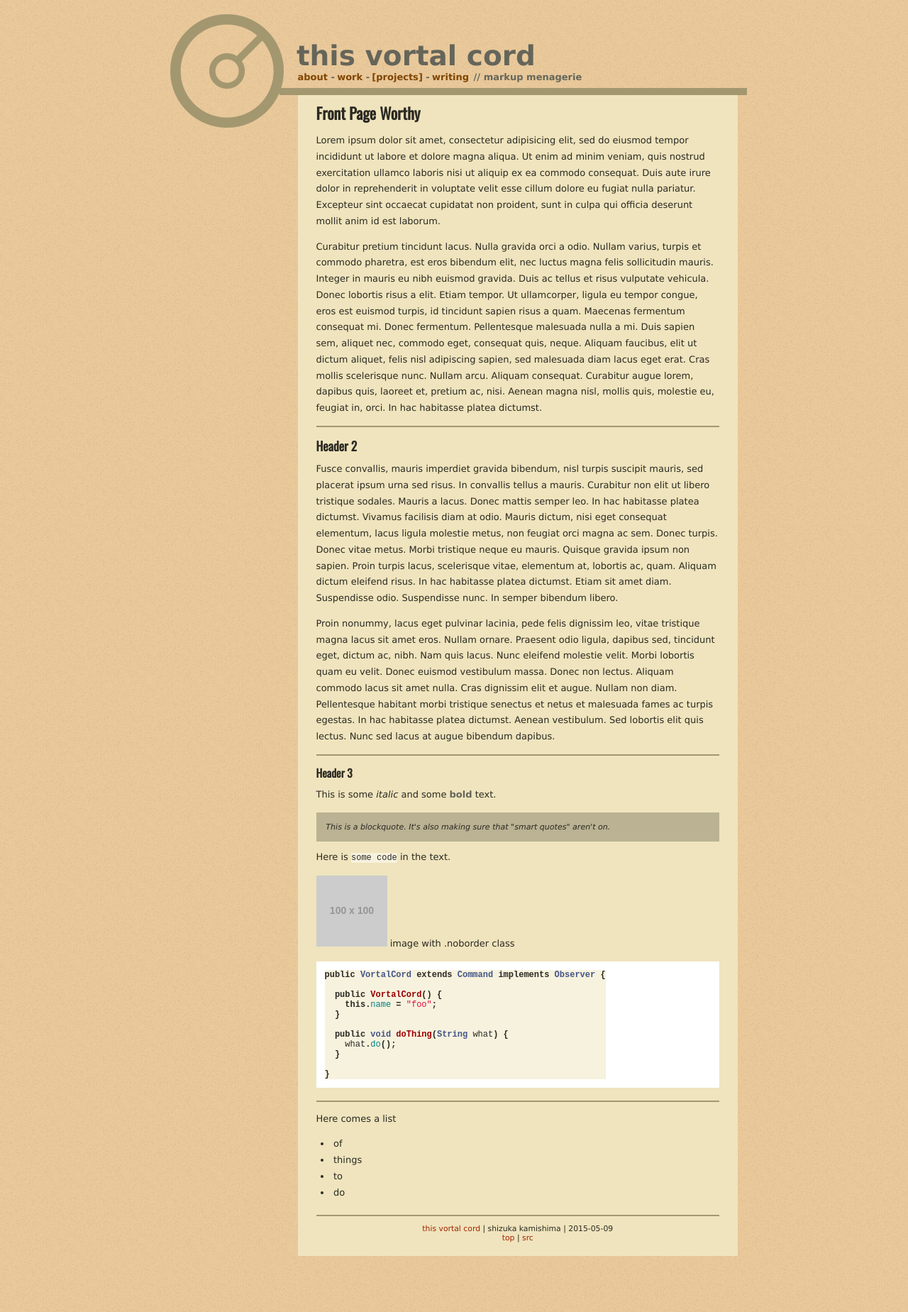
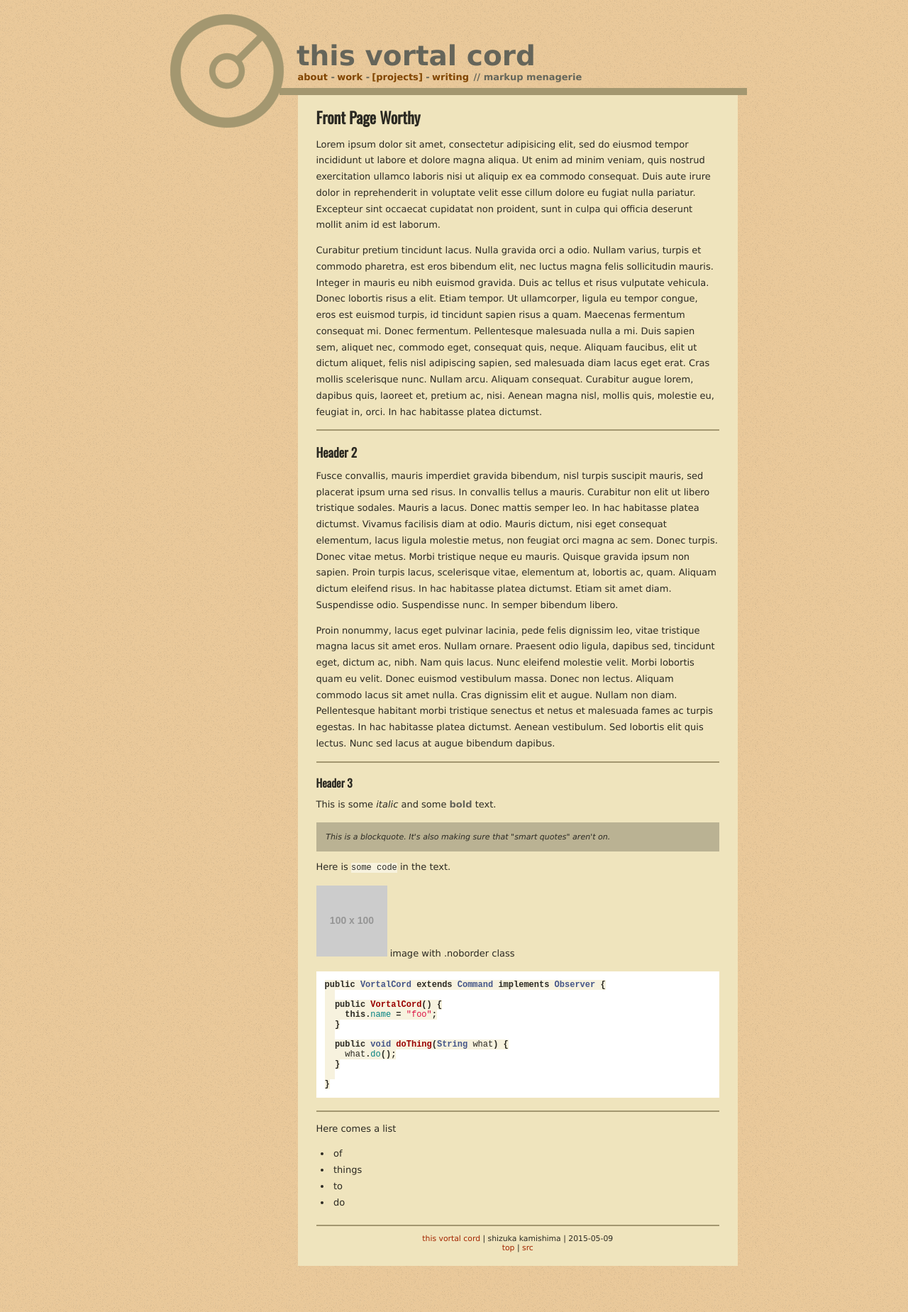
Before and after one commit to shizuka/shizuka.github.io, a Jekyll site: the page built from projects/markup.md, in a window 1280 px wide. Shown: the whole page at 71% size. Built offline with Jekyll 4.4.1, drawn with Linux system fonts in a browser that asks for light colours; some web fonts are replaced.

Commit message:
fixed blockquote/pre
display:flex is not it, overflow-x:hidden is

```diff
--- a/assets/css/main.css
+++ b/assets/css/main.css
@@ -201,6 +201,16 @@
   font-size: 1.2em;
 }
 
+h1[id]:before,
+h2[id]:before,
+h3[id]:before {
+  display: block;
+  content: " ";
+  margin-top: -9em;
+  height: 9em;
+  visibility: hidden;
+}
+
 img {
   padding: 1px;
   border: 2px solid #a39770;
@@ -233,7 +243,7 @@
   margin-bottom: 1em;
   font-style: italic;
   font-size: 0.85em;
-  display: flex;
+  overflow-x: hidden;
 }
 
 code {
@@ -245,7 +255,7 @@
   padding: 1em;
   margin-bottom: 1.5em;
   background-color: #f7f2de;
-  display: flex;
+  overflow-x: hidden;
 }
 
 .footnotes ol {
```
